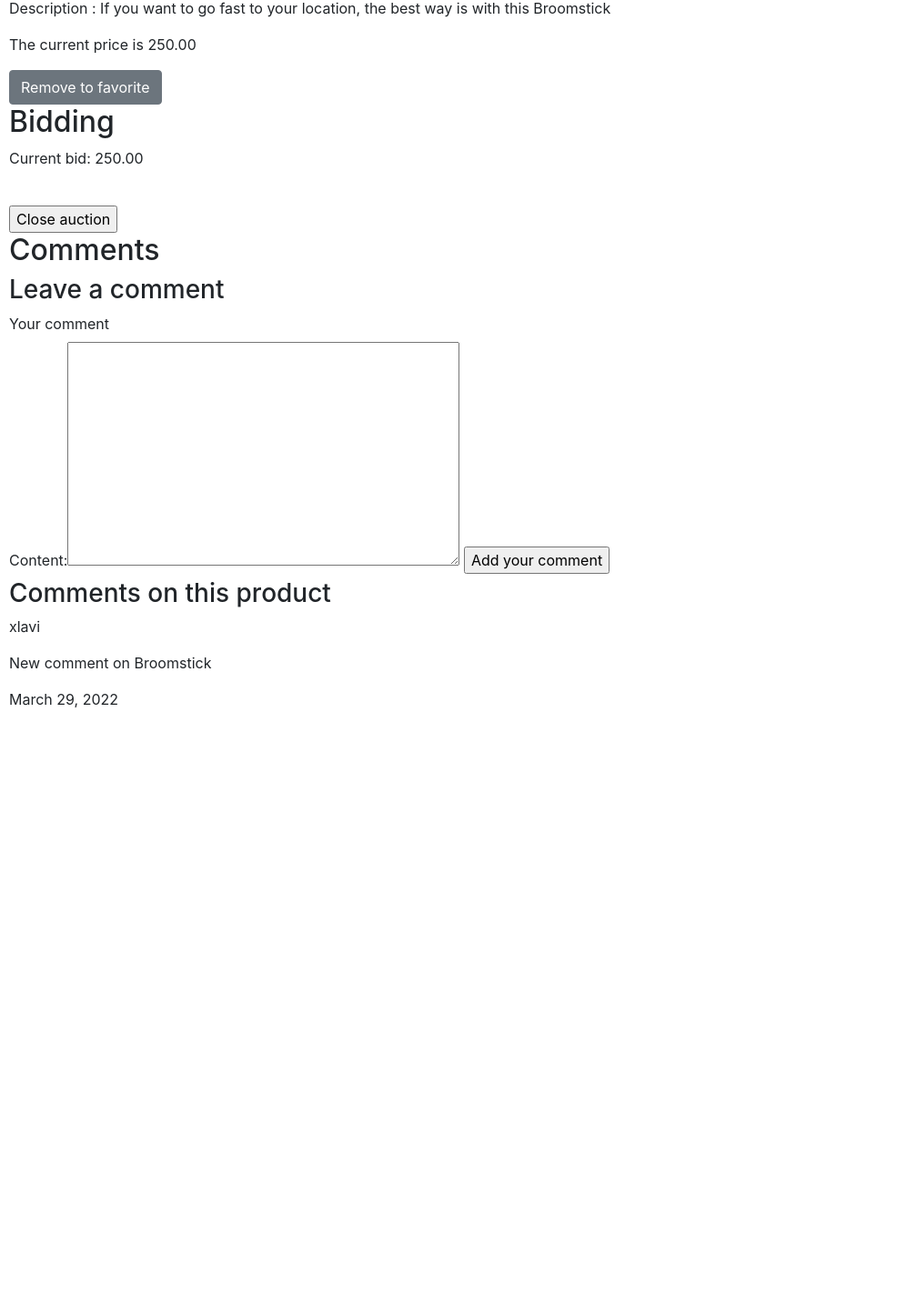
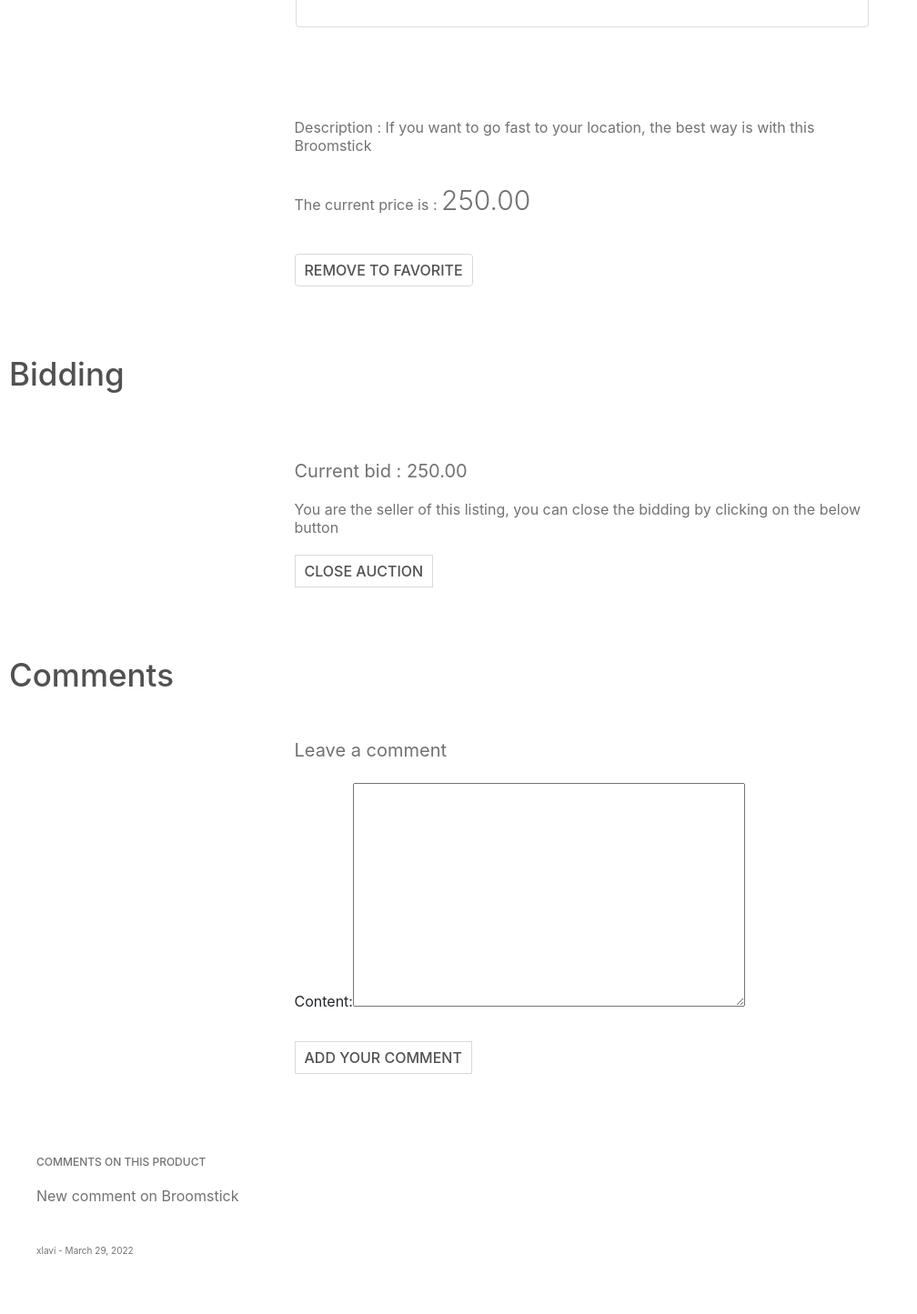
Before and after one commit to Ourlet/CS50W_Commerce, a Django app: a page that uses commerce/auctions/templates/auctions/listing.html in a window 1280 px wide. Shown: the part 512-1957 px from the top of the page at 91% size, without its empty margins (0-1008 px from the left). Before the commit the page ends 1290 px from the top, so only its background shows below. Run offline with Django 3.2, Linux system fonts and the light colour scheme; a user stored in the database is signed in; data comes from the database, SQL or seed files in the repository; both versions use the stored data as it was after the commit; parts of the project's set-up code (start-up, migrations or seed data) failed here and were passed over; some libraries are stand-ins or nearby versions.

Commit message:
CSS changes

```diff
--- a/commerce/auctions/forms.py
+++ b/commerce/auctions/forms.py
@@ -1,9 +1,9 @@
-from django.forms import DecimalField, TextInput, ModelForm
+from django.forms import DecimalField, ModelForm
 
 from .models import Bid, Listing, Comment
 
 class createListingForm(ModelForm):
-    price = DecimalField(initial=199.99, label='bid', widget=TextInput(attrs={"placeholder": "Your bid"}))
+    price = DecimalField(initial="Your price")
 
     class Meta:
         model = Listing
@@ -16,7 +16,7 @@
         ]
 
 class addBidForm(ModelForm):
-    bid = DecimalField(initial=199.99, label='bid', widget=TextInput(attrs={"placeholder": "Your bid"}))
+    bid = DecimalField(initial="Your bid")
 
     class Meta:
         model = Bid
--- a/commerce/auctions/static/css/styles.css
+++ b/commerce/auctions/static/css/styles.css
@@ -1,114 +1,110 @@
+* { box-sizing: border-box; }
+
 body {
     padding: 10px;
 }
 
-.wrapper {
-    height: 420px;
-    width: 654px;
-    margin: 50px auto;
-    border-radius: 7px 7px 7px 7px;
-    /* VIA CSS MATIC https://goo.gl/cIbnS */
-    -webkit-box-shadow: 0px 14px 32px 0px rgba(0, 0, 0, 0.15);
-    -moz-box-shadow: 0px 14px 32px 0px rgba(0, 0, 0, 0.15);
-    box-shadow: 0px 14px 32px 0px rgba(0, 0, 0, 0.15);
+h2 {
+    color: #515151;
+    font-weight: 500;
+    padding-top: 15px;
+    margin: 0;
+    font-size: 35px;
+    padding-bottom: 20px;
 }
 
-.product-img {
-    float: left;
-    height: 420px;
-    width: 327px;
+.listings {
+    display: flex;
+    flex-direction: column;
+    row-gap: 50px;
+    align-items: center;
 }
 
-.product-img img {
-    border-radius: 7px 0 0 7px;
+.card {
+    width: 50%;
+    display: flex;
+    flex-direction: row;
 }
 
-.product-info {
-    float: left;
-    height: 420px;
-    width: 327px;
-    border-radius: 0 7px 10px 7px;
-    background-color: #ffffff;
+.photo {
+    padding: 30px;
+    width: 45%;
+    text-align: center;
+    flex-grow: 1;
 }
 
-.product-text {
-    height: 300px;
-    width: 327px;
+.photo img {
+    max-height: 240px;
 }
 
-.product-text h1 {
-    margin: 0 0 0 38px;
-    padding-top: 52px;
-    font-size: 34px;
-    color: #474747;
+.description {
+    padding: 30px;
+    width: 55%;
+    flex-grow: 1;
+
 }
 
-.product-text h2 {
-    margin: 0 0 47px 38px;
-    font-size: 13px;
-    font-family: 'Raleway', sans-serif;
-    font-weight: 400;
-    text-transform: uppercase;
-    color: #d2d2d2;
-    letter-spacing: 0.2em;
+.description h1 {
+    color: #515151;
+    font-weight: 300;
+    padding-top: 15px;
+    margin: 0;
+    font-size: 30px;
 }
 
-.product-text p {
-    height: 125px;
-    margin: 0 0 0 38px;
-    font-family: 'Playfair Display', serif;
-    color: #8d8d8d;
-    line-height: 1.7em;
-    font-size: 15px;
-    font-weight: lighter;
-    overflow: hidden;
+.description     h2 {
+    color: #515151;
+    margin: 0;
+    text-transform: uppercase;
+    font-weight: 500;
 }
 
-.product-price-btn {
-    height: 103px;
-    width: 327px;
-    margin-top: 17px;
-    position: relative;
+.description    h3 {
+    margin: 0;
+    color: #727272;
+    font-weight: 400;
+    font-size: 20px
 }
 
-.product-price-btn p {
-    display: inline-block;
-    position: absolute;
-    top: -13px;
-    height: 50px;
-    font-family: 'Trocchi', serif;
-    margin: 0 0 0 38px;
-    font-size: 28px;
-    font-weight: lighter;
-    color: #474747;
+
+.description    h4 {
+    margin: 0;
+    color: #727272;
+    text-transform: uppercase;
+    font-weight: 500;
+    font-size: 12px
 }
 
-span {
-    display: inline-block;
-    height: 50px;
-    font-family: 'Suranna', serif;
-    font-size: 34px;
+.description     p {
+    font-size: 16px;
+    line-height: 20px;
+    color: #727272;
+    padding: 20px 0;
+    margin: 0;
 }
 
-.product-price-btn button {
-    float: right;
-    height: 50px;
-    width: 176px;
-    margin: 0 40px 0 16px;
-    box-sizing: border-box;
-    border: transparent;
-    border-radius: 60px;
-    font-family: 'Raleway', sans-serif;
-    font-size: 14px;
+.description button, input {
+    outline: 0;
+    border: 0;
+    background: none;
+    border: 1px solid #d9d9d9;
+    padding: 8px 0px;
+    margin-bottom: 30px;
+    color: #515151;
+    text-transform: uppercase;
+    font-family: inherit;
+    margin-right: 5px;
+    transition: all 0.3s ease;
     font-weight: 500;
-    text-transform: uppercase;
-    letter-spacing: 0.2em;
-    color: #ffffff;
-    background-color: #9cebd5;
-    cursor: pointer;
-    outline: none;
+    padding: 5px 10px;
 }
 
-  .product-price-btn button:hover {
-    background-color: #79b0a1;
+.description button:hover {
+
+cursor: pointer;
+
 }
+
+.item img {
+    max-height: 400px;
+}
--- a/commerce/auctions/templates/auctions/categories.html
+++ b/commerce/auctions/templates/auctions/categories.html
@@ -7,8 +7,8 @@
         {% for category in categories %}
 
         <div>
-            <h2><a href="{% url 'category' category %}">{{ category }}
-            </a></h2>
+            <h3><a href="{% url 'category' category %}">{{ category }}
+            </a></h3>
         </div>
         {% endfor %}
 
--- a/commerce/auctions/templates/auctions/listing.html
+++ b/commerce/auctions/templates/auctions/listing.html
@@ -3,11 +3,19 @@
 {% block body %}
     <div>
         <h2>{{ listing.title }}</h2>
-        <img src="{{ listing.image }}" alt="">
-        <p>Description : {{ listing.description }}</p>
-        <p>The current price is {{ listing.price }}</p>
     </div>
 
+    <div class="listings">
+        <div class="card">
+            <div class="photo">
+                <img src="{{ listing.image }}" height="420" width="327" alt="{{listing.title}}">
+            </div>
+        </div>
+            <div class="description">
+            <p>Description : {{ listing.description }}</p>
+                <p>The current price is : <span style=" font-weight: 300; padding-top: 15px; margin: 0;
+                    font-size: 30px;" >{{ listing.price }}</span></p>
+                    <br>
                 <div>
                     {% if user.is_authenticated %}
                         {% if watchlist == False %}
@@ -25,50 +33,69 @@
 
                     {% endif %}
                 </div>
+            </div>
+
+    </div>
+
 
     <div>
         <h2>Bidding</h2>
-        <p>Current bid: {{ listing.price }}</p>
+        <div class="listings">
+            <div class="description">
                     <br>
                 {% if user.is_authenticated and request.user == listing.seller and state == True %}
+                    <h3>Current bid : {{ listing.price }}</h3>
+                    <p>You are the seller of this listing, you can close the bidding by clicking on the below button</h4>
                     <form action="{%url 'close' listing.title %}" method="POST">{% csrf_token %}
                         <input type="submit" value="Close auction">
                     </form>
                 {% elif user.is_authenticated and state == True %}
+                    <h3>Current bid : {{ listing.price }}</h3>
+                    <br>
                     <form action="{% url 'bid' listing.title %}" method="POST">{% csrf_token %}
                         {{ form }}
                         <input type="submit" value="Bid">
                     </form>
                 {% elif user.is_authenticated and request.user == listing.buyer and state == False %}
-             <p>Congratulations {{ listing.buyer }}! You won the auction at the price of {{ listing.price }}</p>
+                     <h3>Congratulations {{ listing.buyer }}! You won the auction at the price of {{ listing.price }}</h3>
                 {% elif state == False %}
-            <p>The listing has been sold to {{ listing.buyer }} for the price of {{ listing.price }}</p>
+                    <h3>The listing has been sold to {{ listing.buyer }} for the price of {{ listing.price }}</h3>
 
                     {% else %}
-            <p>You need to sign in to Bid</p>
+                    <h3>You need to sign in to Bid</h3>
 
                     {% endif %}
+            </div>
+        </div>
     </div>
 
     <div>
         <h2>Comments</h2>
+        <div class="listings">
+            <div class="description">
+
                 {% if user.is_authenticated %}
                     <h3>Leave a comment</h3>
+                    <br>
                     <form action="{% url 'comment' listing.title %}" method="POST">{% csrf_token %}
-                <label for="content">Your comment</label><br>
                             {{ comment }}
+                            <br><br>
                         <input type="submit" value="Add your comment">
                     </form>
                 {% else %}
 
                 {% endif %}
 
-        <h3>Comments on this product</h3>
+
+            </div>
+        </div>
+        <div class="description">
+            <h4>Comments on this product</h4>
                 {% for comment in comments %}
-            <p>{{ comment.writer}}</p>
                     <p>{{ comment.content}}</p>
-            <p>{{ comment.comment_creation_date}}</p>
+                    <p style="font-size: 10px;">{{ comment.writer}} - {{ comment.comment_creation_date}}</p>
                 {% endfor %}
+        </div>
     </div>
 
 {% endblock %}
```
Also changed, not shown: commerce/auctions/templates/auctions/category.html (+15 -7 lines), commerce/auctions/templates/auctions/create.html (+9 -18 lines), commerce/auctions/templates/auctions/index.html (+13 -12 lines), commerce/auctions/templates/auctions/watchlist.html (+14 -7 lines), commerce/db.sqlite3. Lines whose indentation alone changed are shown as unchanged.
